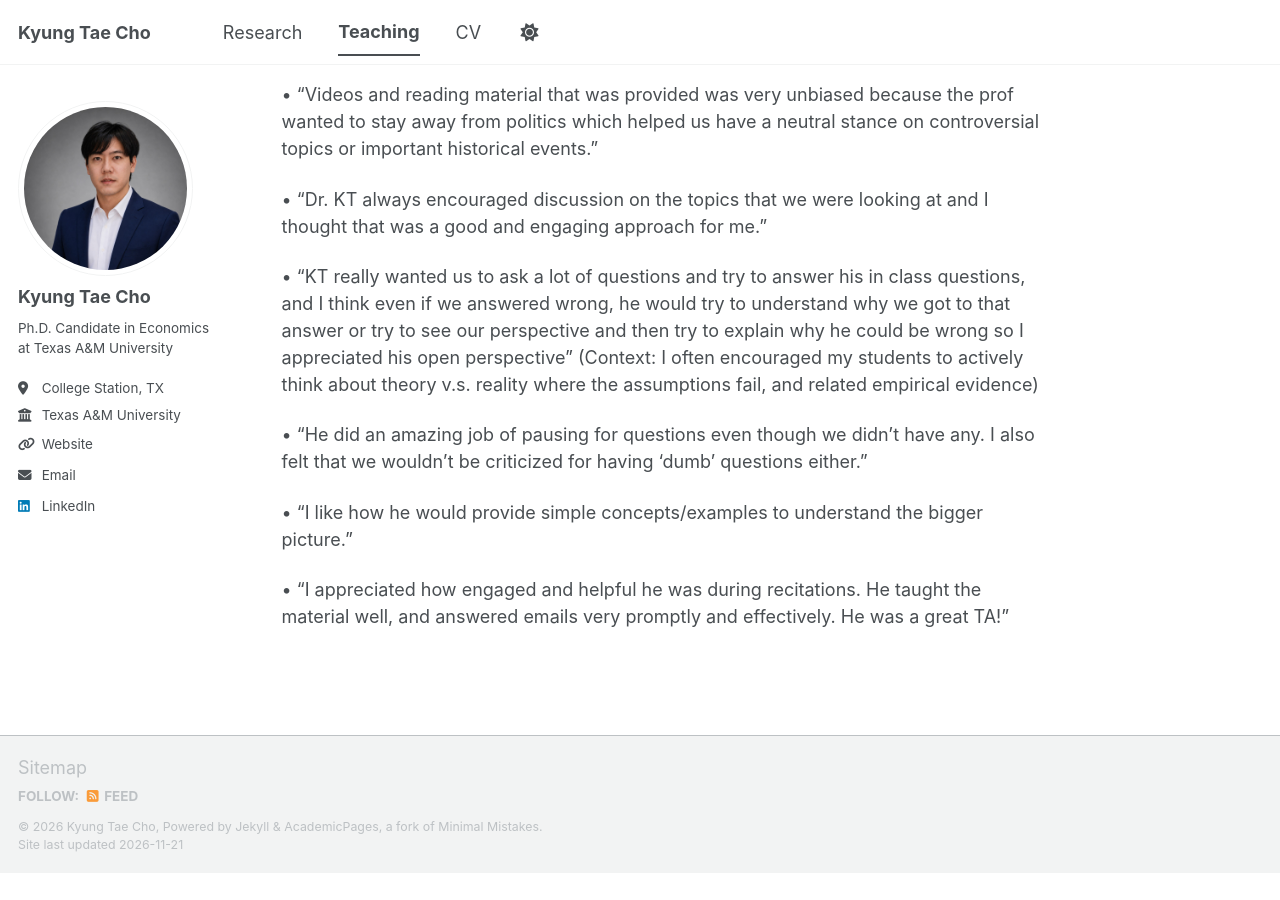
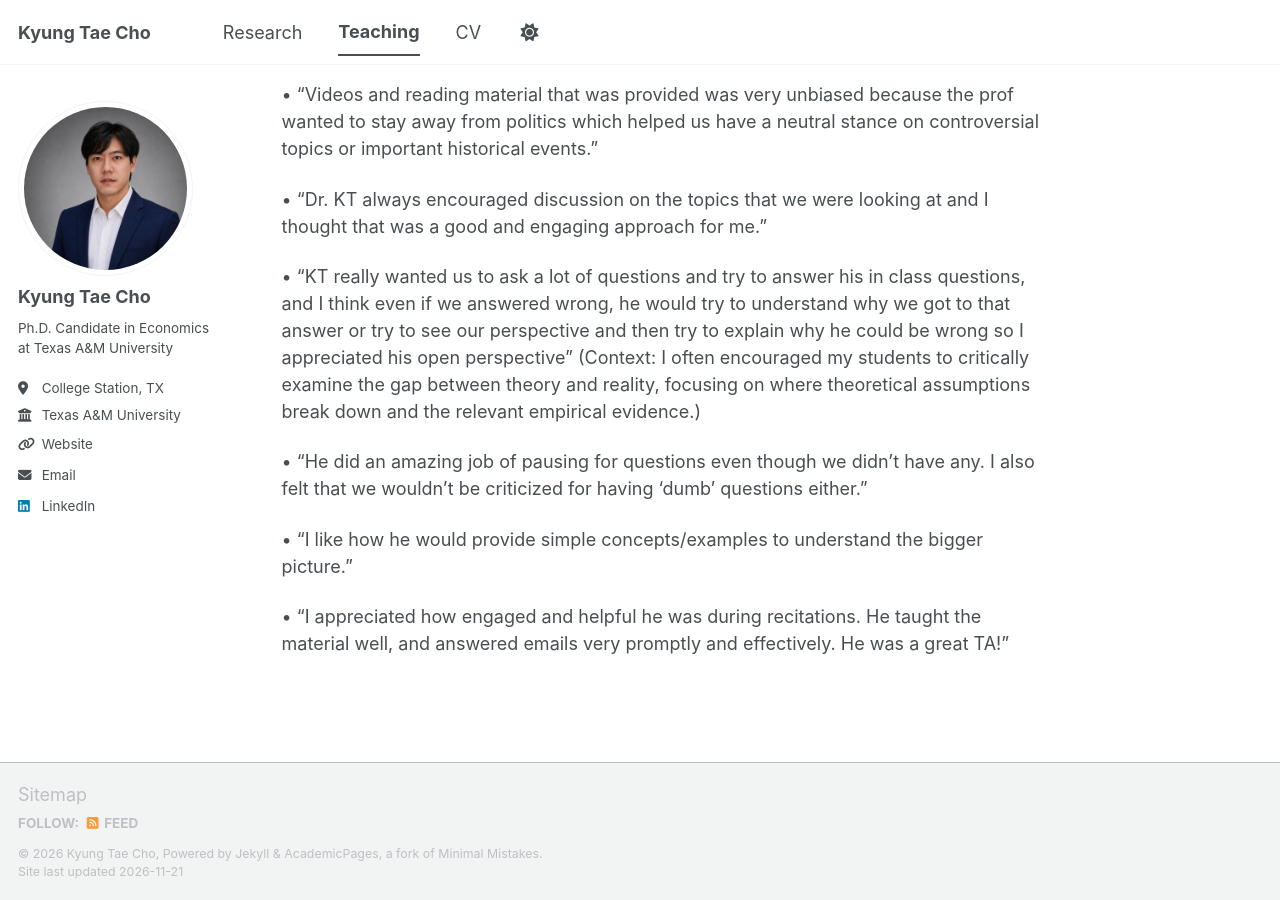
Before and after one commit to KyungtaeCho/KyungtaeCho.github.io, a Jekyll site: the page built from _pages/teaching.md, in a window 1280 px wide and 900 px high, scrolled down 1234 px. Built offline with Jekyll 4.4.1, drawn with Linux system fonts in a browser that asks for light colours; a script bundle is joined from its source files by our own code; library files that are not in the unit come from our copies; before the commit the page ends 2107 px from its top, so only the background shows below that.

Commit message:
Update teaching.md

```diff
--- a/_pages/teaching.md
+++ b/_pages/teaching.md
@@ -49,7 +49,7 @@ Sungkyunkwan University, Spring 2019
 
 •  “Dr. KT always encouraged discussion on the topics that we were looking at and I thought that was a good and engaging approach for me.”
 
-•  “KT really wanted us to ask a lot of questions and try to answer his in class questions, and I think even if we answered wrong, he would try to understand why we got to that answer or try to see our perspective and then try to explain why he could be wrong so I appreciated his open perspective” (Context: I often encouraged my students to actively think about theory v.s. reality where the assumptions fail, and related empirical evidence)
+•  “KT really wanted us to ask a lot of questions and try to answer his in class questions, and I think even if we answered wrong, he would try to understand why we got to that answer or try to see our perspective and then try to explain why he could be wrong so I appreciated his open perspective” (Context: I often encouraged my students to critically examine the gap between theory and reality, focusing on where theoretical assumptions break down and the relevant empirical evidence.)
 
 •  “He did an amazing job of pausing for questions even though we didn't have any. I also felt that we wouldn't be criticized for having 'dumb' questions either.”
 
```
